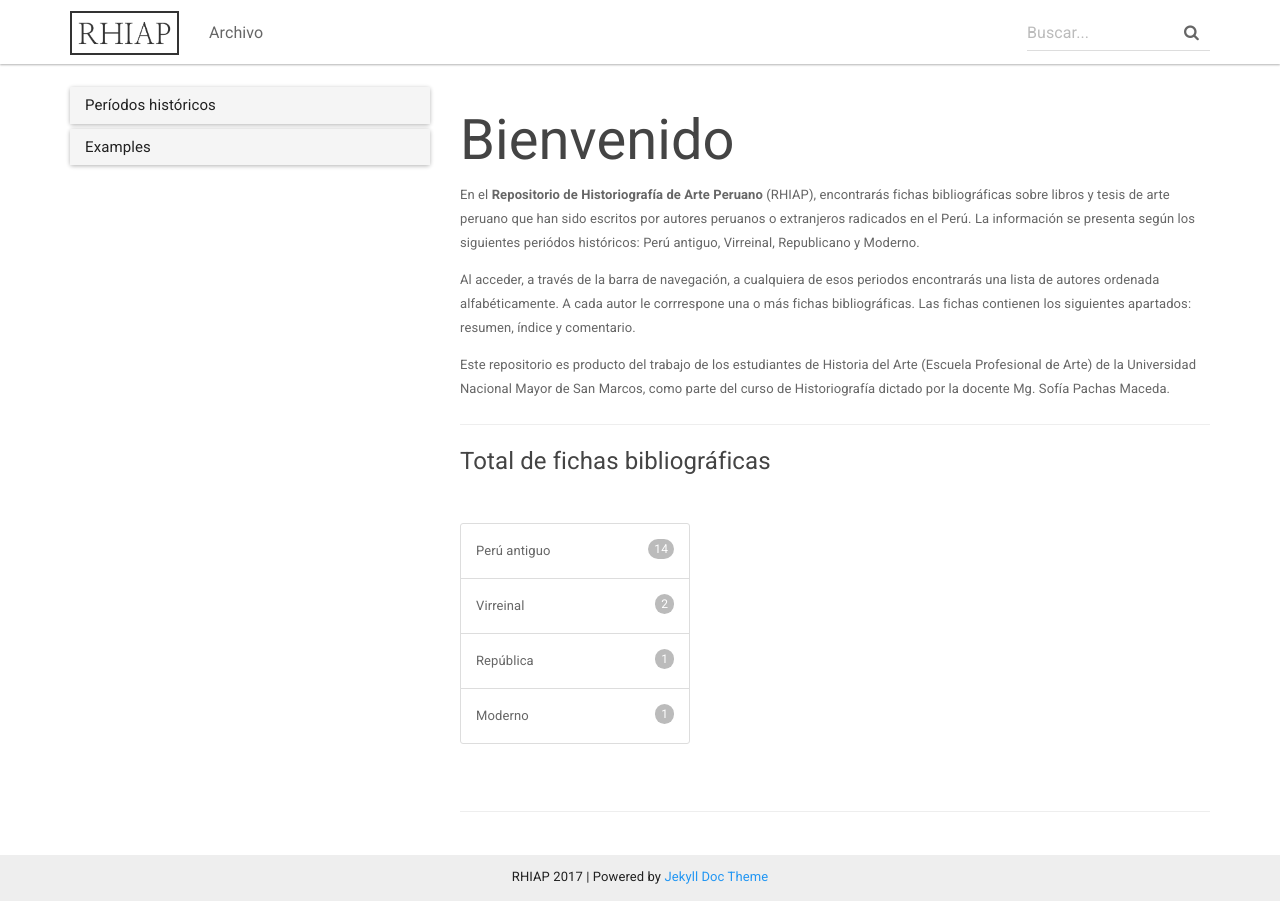
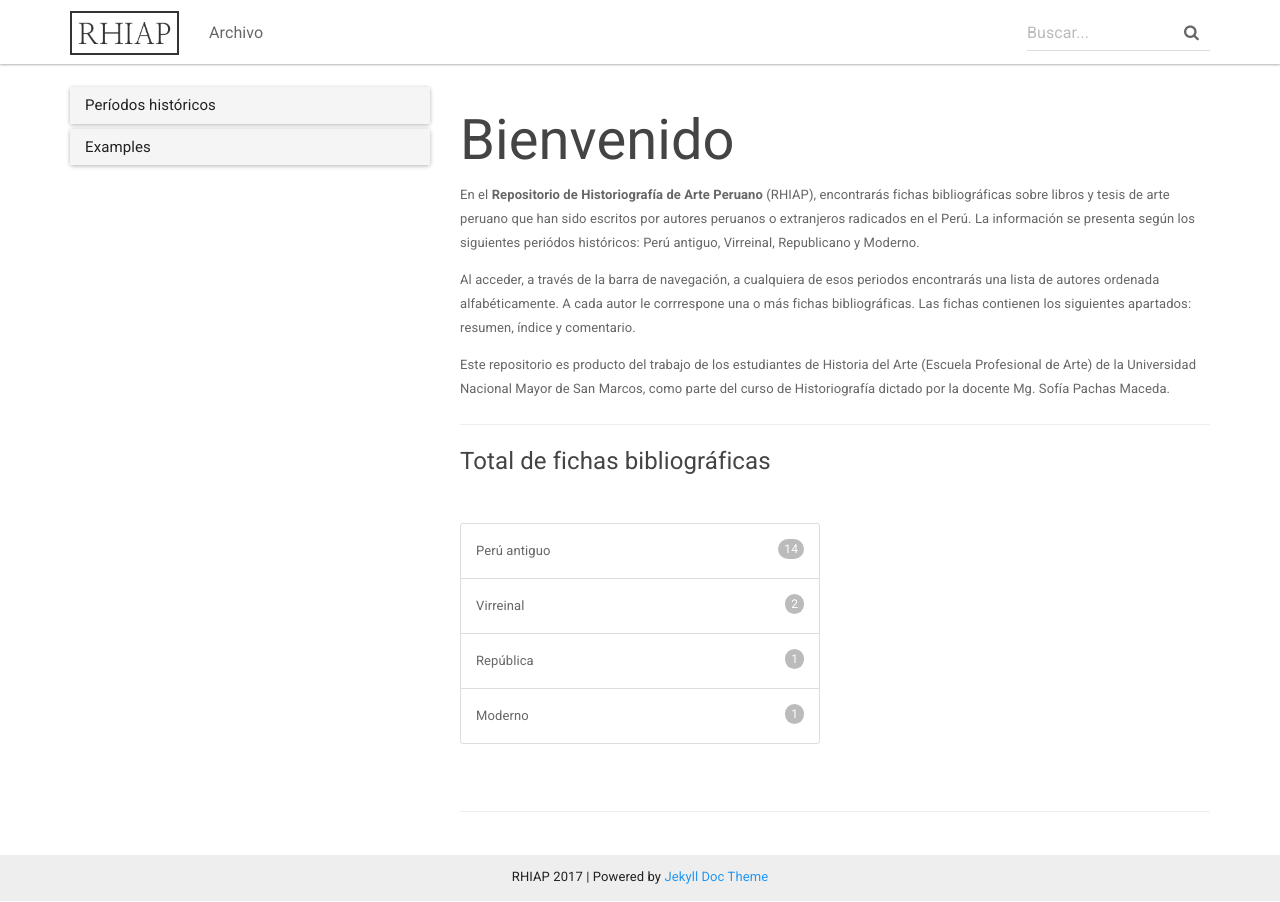
Before and after one commit to RHIAP/RHIAP.github.io, a Jekyll site: the page built from _archivo/index.md, in a window 1280 px wide. Built offline with Jekyll 4.4.1, drawn with Linux system fonts in a browser that asks for light colours; nearby versions of some CDN libraries.

Commit message:
Update index.md
k

```diff
--- a/_archivo/index.md
+++ b/_archivo/index.md
@@ -16,7 +16,7 @@
 
 <br/>
 <div class="row">
-<div class="col-lg-4">
+<div class="col-lg-6">
 <div class="bs-component">
 
 <ul class="list-group">
```
